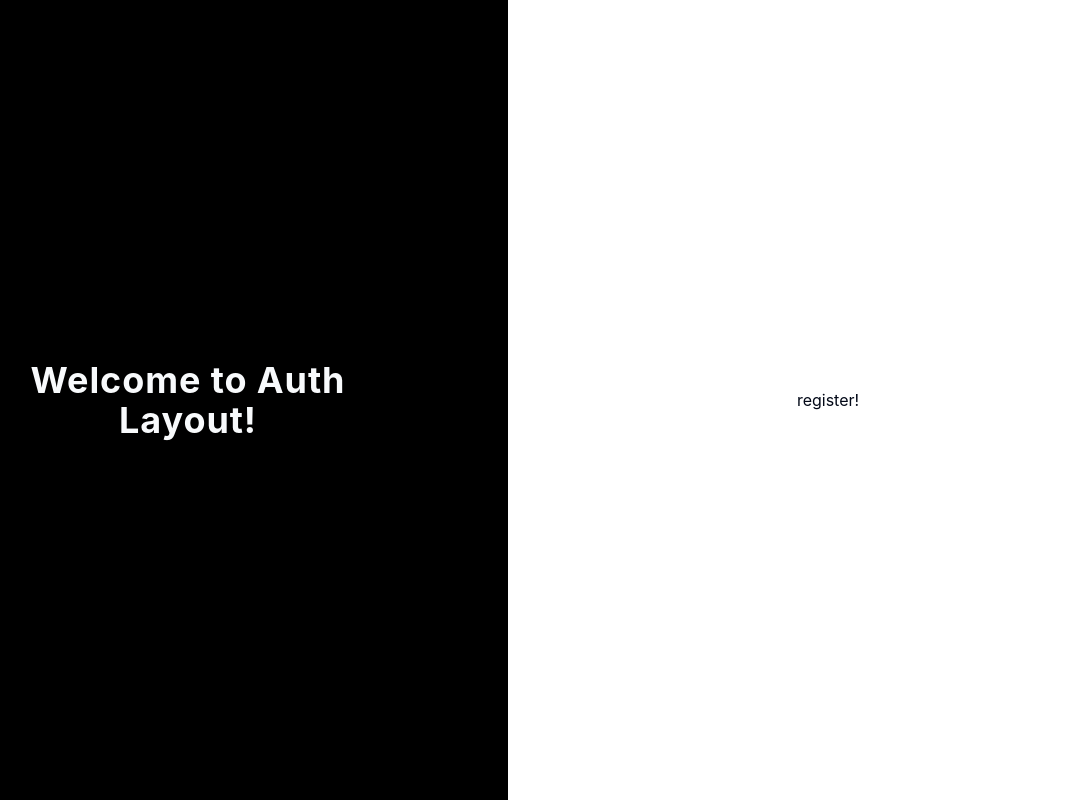
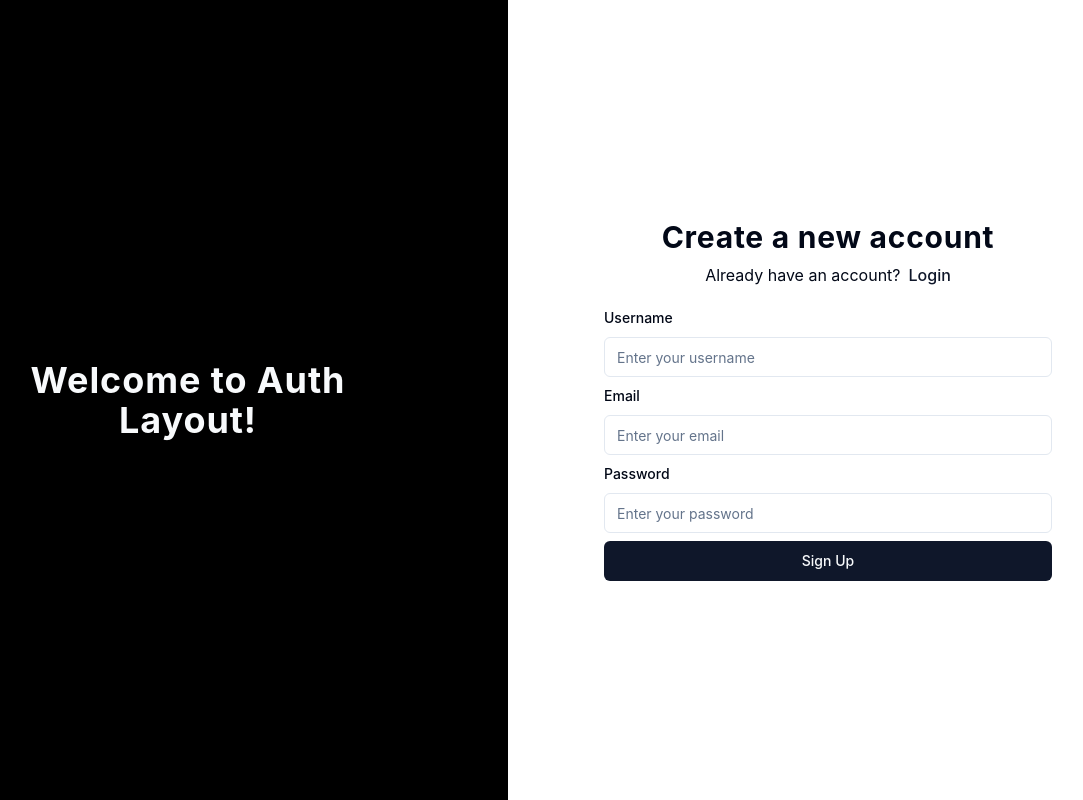
Before and after one commit to ashwu11/cloudy-loops, a React (Vite) app in the folder client/: page /auth/register in a window 1280 px wide. Shown: the whole page, without its empty margins (132-1215 px from the left). Built offline with nearby package versions, Linux system fonts and the light colour scheme.

Commit message:
implement register with form

```diff
--- a/client/src/components/common/form.jsx
+++ b/client/src/components/common/form.jsx
@@ -1,9 +1,9 @@
-import { SelectItem } from "@radix-ui/react-select";
-import { Input } from "../ui/input";
-import { Label } from "../ui/label";
-import { Select, SelectContent, SelectTrigger, SelectValue } from "../ui/select";
-import { Textarea } from "../ui/textarea";
-import { Button } from "../ui/button";
+import { SelectItem } from "@radix-ui/react-select"
+import { Input } from "../ui/input"
+import { Label } from "../ui/label"
+import { Select, SelectContent, SelectTrigger, SelectValue } from "../ui/select"
+import { Textarea } from "../ui/textarea"
+import { Button } from "../ui/button"
 
 const types = {
     INPUT: "input",
@@ -11,11 +11,10 @@
     TEXTAREA: "textarea"
 }
 
-function CommonForm({ formControls, formData, setData, onSubmit, buttonText }) {
+function CommonForm({ formControls, formData, setFormData, onSubmit, buttonText }) {
     function renderInputByComponentType(controlItem) {
         let element = null;
         const value = formData[controlItem.name] || '';
-
 
         switch (controlItem.componentType) {
             case types.INPUT:
@@ -27,7 +26,7 @@
                         type={controlItem.type}
                         value={value}
                         onChange={(e) =>
-                            setData({
+                            setFormData({
                                 ...formData,
                                 [controlItem.name]: e.target.value,
                             })
@@ -37,7 +36,7 @@
                 break;
             case types.SELECT:
                 element = (
-                    <Select onValueChange={(value) => setData({
+                    <Select onValueChange={(value) => setFormData({
                         ...formData,
                         [controlItem.name]: value
                     })} value={value}>
@@ -63,7 +62,7 @@
                         id={controlItem.id}
                         value={value}
                         onChange={(e) =>
-                            setData({
+                            setFormData({
                                 ...formData,
                                 [controlItem.name]: e.target.value,
                             })
@@ -81,7 +80,7 @@
                         type={controlItem.type}
                         value={value}
                         onChange={(e) =>
-                            setData({
+                            setFormData({
                                 ...formData,
                                 [controlItem.name]: e.target.value,
                             })
--- a/client/src/config/index.js
+++ b/client/src/config/index.js
@@ -1,8 +1,8 @@
 export const registerFormControls = [
     {
-        name : "userName",
-        label : "User Name",
-        placeholder : "Enter your user name",
+        name : "username",
+        label : "Username",
+        placeholder : "Enter your username",
         componentType : "input",
         type : "text"
     },
--- a/client/src/views/auth/register.jsx
+++ b/client/src/views/auth/register.jsx
@@ -1,7 +1,40 @@
+import CommonForm from "@/components/common/form";
+import { registerFormControls } from "@/config";
+import { useState } from "react"
+import { Link } from "react-router-dom"
+
+const initialState = {
+    userName: "",
+    email: "",
+    password: ""
+}
+
 function AuthRegister() {
-    return (
-        <div>register!</div>
-    );
+
+    const [formData, setFormData] = useState(initialState);
+
+    function onSubmit() {
+        console.log("form submitted!");
+    }
+
+    return <div className="mx-auto w-full max-w-md space-y-6">
+        <div className="text-center">
+            <h1 className="text-3xl font-bold tracking-wide text-foreground" >Create a new account</h1>
+            <p className="mt-2">Already have an account?
+                <Link className="font-medium text-primary hover:underline ml-2" to="/auth/login">
+                    Login
+                </Link>
+            </p>
+        </div>
+        <CommonForm
+            formControls={registerFormControls}
+            buttonText={"Sign Up"}
+            formData={formData}
+            setFormData={setFormData}
+            onSubmit={onSubmit}
+        />
+    </div>
+
 }
 
 export default AuthRegister;
```
